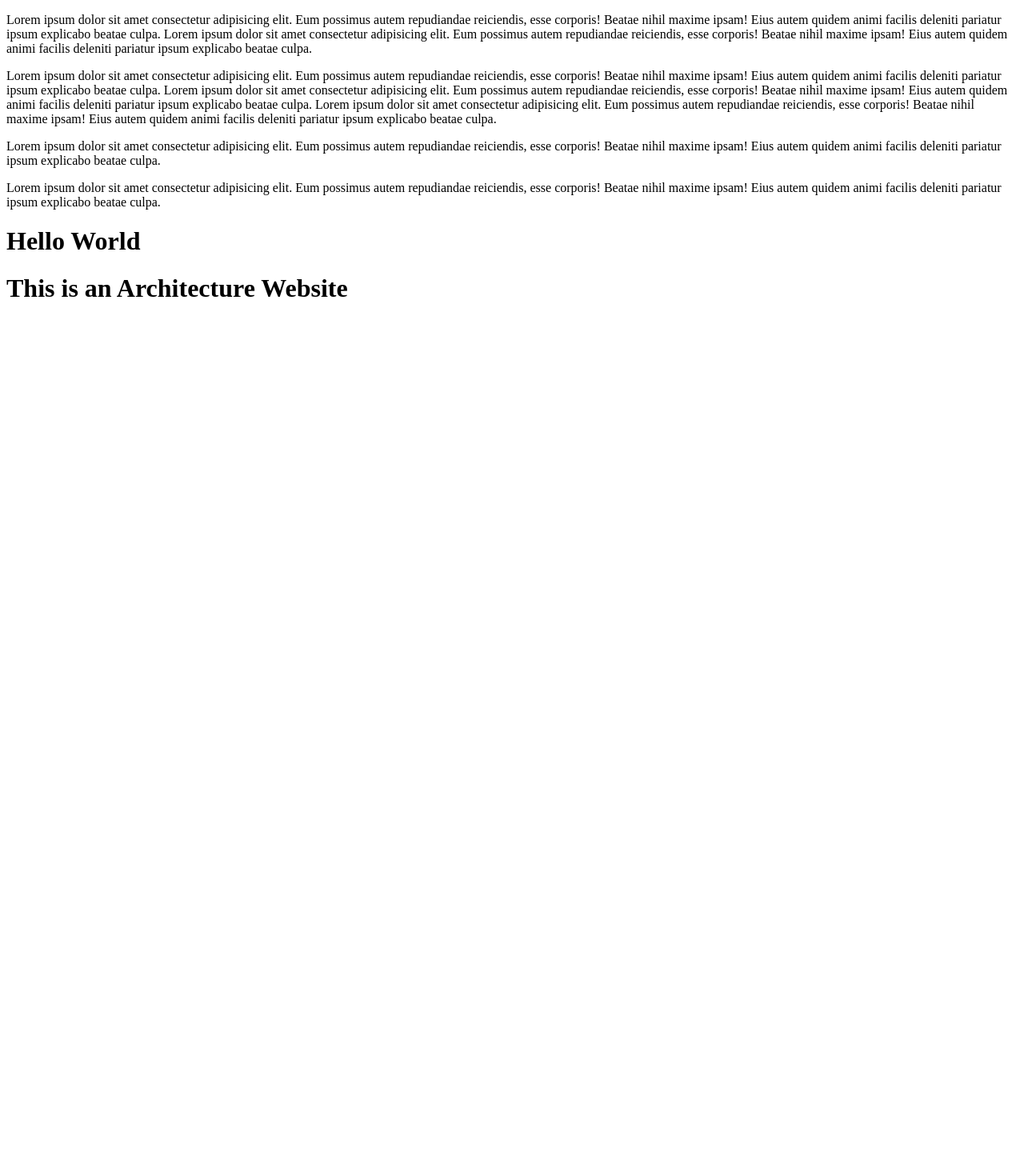
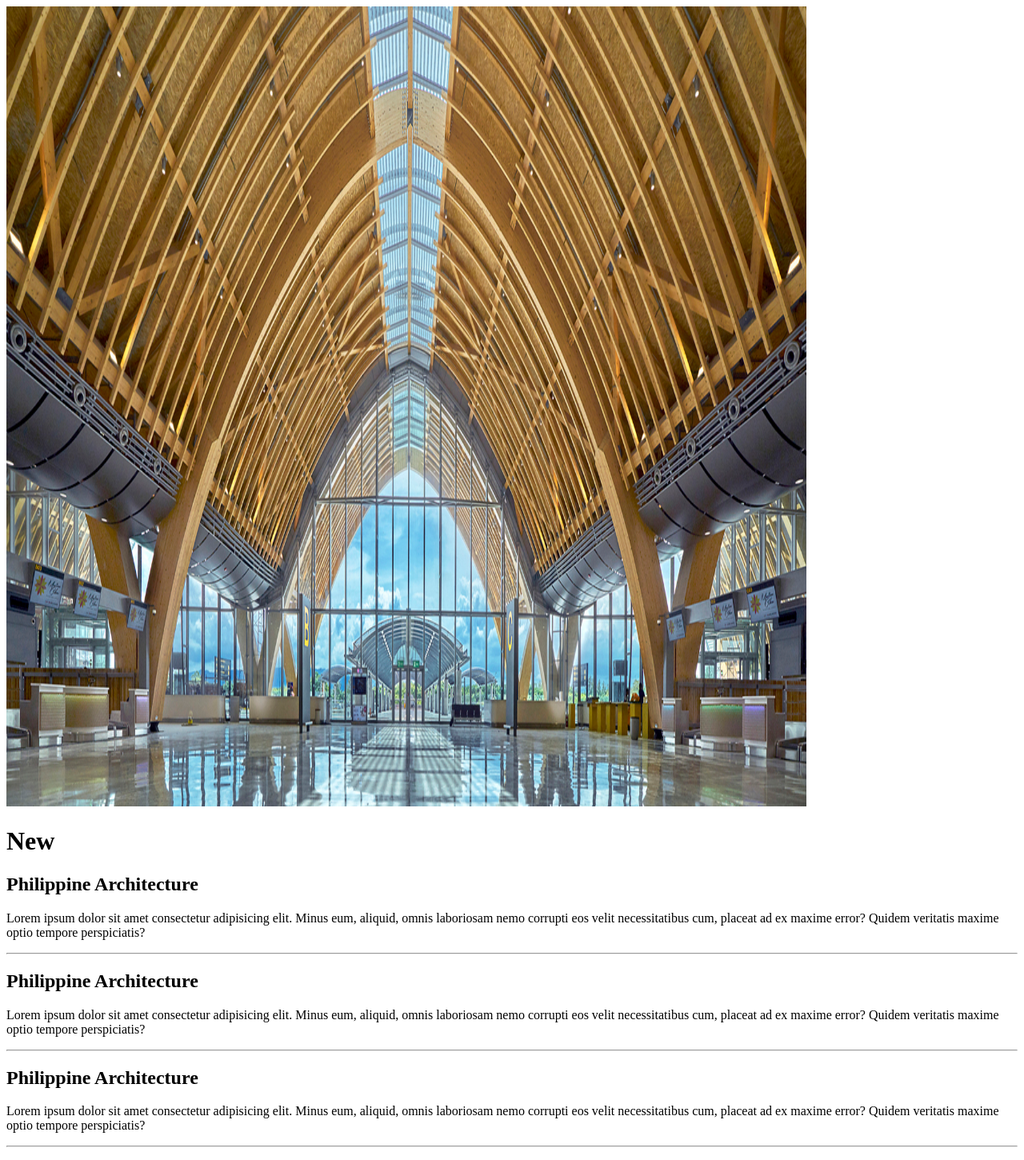
Before and after one commit to johncanero/architecture-news-website, a Next.js app: page / in a window 1280 px wide. Shown: the top 1450 px of the page at 80% size. Before the commit the page ends 800 px from the top, so only its background shows below. Built offline with nearby package versions, Linux system fonts and the light colour scheme.

Commit message:
Style Hero HomePage

```diff
--- a/sections/Hero.tsx
+++ b/sections/Hero.tsx
@@ -1,38 +1,39 @@
 import React from "react";
+import Image from "next/image";
 
 const Hero = () => {
   return (
     <div>
-      <div className="grid grid-cols-3 grid-rows-2 gap-4">
+      <div className="grid grid-cols-3 grid-rows-2 gap-4 mt-8 font-Poppins">
         <div className="col-span-2 ">
           {" "}
-          <p>
-            Lorem ipsum dolor sit amet consectetur adipisicing elit. Eum
-            possimus autem repudiandae reiciendis, esse corporis! Beatae nihil
-            maxime ipsam! Eius autem quidem animi facilis deleniti pariatur
-            ipsum explicabo beatae culpa.
-            Lorem ipsum dolor sit amet consectetur adipisicing elit. Eum
-            possimus autem repudiandae reiciendis, esse corporis! Beatae nihil
-            maxime ipsam! Eius autem quidem animi facilis deleniti pariatur
-            ipsum explicabo beatae culpa.
+          <Image
+            src="/images/mactanAirport.jpg"
+            width={1000}
+            height={1000}
+            alt="aLogo"
+            className=" rounded-3xl"
+          />
+        </div>
+        <div className="row-span-2 text-white bg-gray-900 ">
+          <h1 className="mt-12 text-4xl font-semibold m-7 text-amber-400">New</h1>{" "}
+          <div className="m-7">
+            <h2 className="text-xl font-semibold">Philippine Architecture</h2>
+            <p className="mt-2 text-sm text-gray-500">Lorem ipsum dolor sit amet consectetur adipisicing elit. Minus eum, aliquid, omnis laboriosam nemo corrupti eos velit necessitatibus cum, placeat ad ex maxime error? Quidem veritatis maxime optio tempore perspiciatis?</p>
+            <hr className="h-px my-6 bg-gray-700 border-0 dark:bg-gray-700"></hr>
+          </div>
 
-          </p>
-        </div>
-        <div className="row-span-2 ">
-          {" "}
-          <p>
-            Lorem ipsum dolor sit amet consectetur adipisicing elit. Eum
-            possimus autem repudiandae reiciendis, esse corporis! Beatae nihil
-            maxime ipsam! Eius autem quidem animi facilis deleniti pariatur
-            ipsum explicabo beatae culpa. Lorem ipsum dolor sit amet consectetur
-            adipisicing elit. Eum possimus autem repudiandae reiciendis, esse
-            corporis! Beatae nihil maxime ipsam! Eius autem quidem animi facilis
-            deleniti pariatur ipsum explicabo beatae culpa.
-            Lorem ipsum dolor sit amet consectetur adipisicing elit. Eum
-            possimus autem repudiandae reiciendis, esse corporis! Beatae nihil
-            maxime ipsam! Eius autem quidem animi facilis deleniti pariatur
-            ipsum explicabo beatae culpa.
-          </p>
+          <div className="m-7">
+            <h2 className="text-xl font-semibold">Philippine Architecture</h2>
+            <p className="mt-2 text-sm text-gray-500">Lorem ipsum dolor sit amet consectetur adipisicing elit. Minus eum, aliquid, omnis laboriosam nemo corrupti eos velit necessitatibus cum, placeat ad ex maxime error? Quidem veritatis maxime optio tempore perspiciatis?</p>
+            <hr className="h-px my-6 bg-gray-700 border-0 dark:bg-gray-700"></hr>
+          </div>
+
+          <div className="m-7">
+            <h2 className="text-xl font-semibold">Philippine Architecture</h2>
+            <p className="mt-2 text-sm text-gray-500">Lorem ipsum dolor sit amet consectetur adipisicing elit. Minus eum, aliquid, omnis laboriosam nemo corrupti eos velit necessitatibus cum, placeat ad ex maxime error? Quidem veritatis maxime optio tempore perspiciatis?</p>
+            <hr className="h-px my-6 bg-gray-700 border-0 dark:bg-gray-700"></hr>
+          </div>
         </div>
         <div>
           {" "}
```
Also changed, not shown: public/images/mactanAirport.jpg (added).
